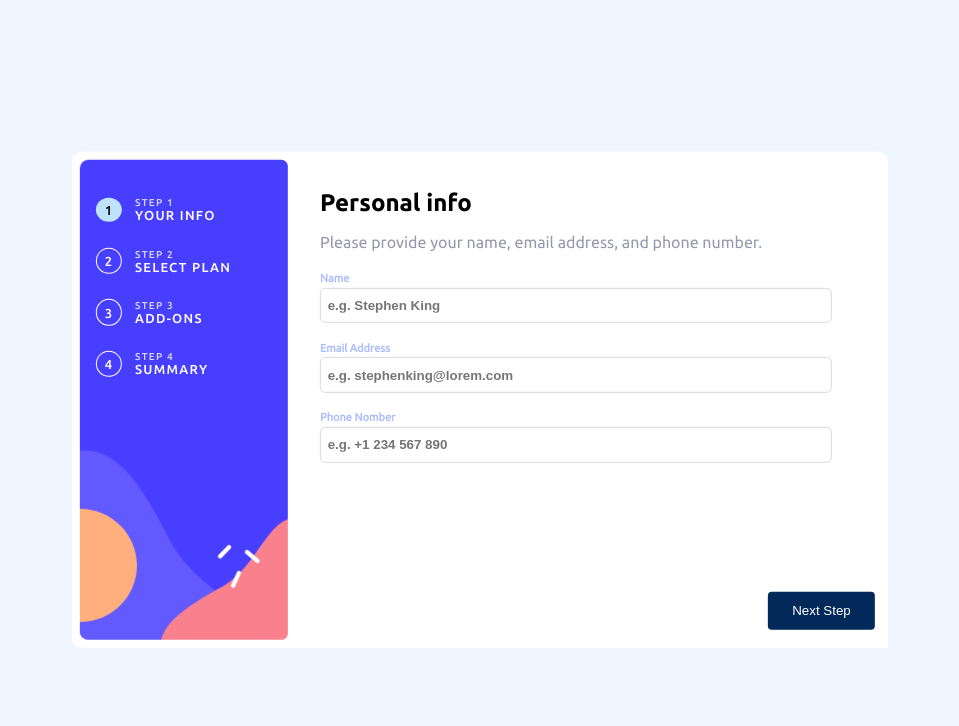
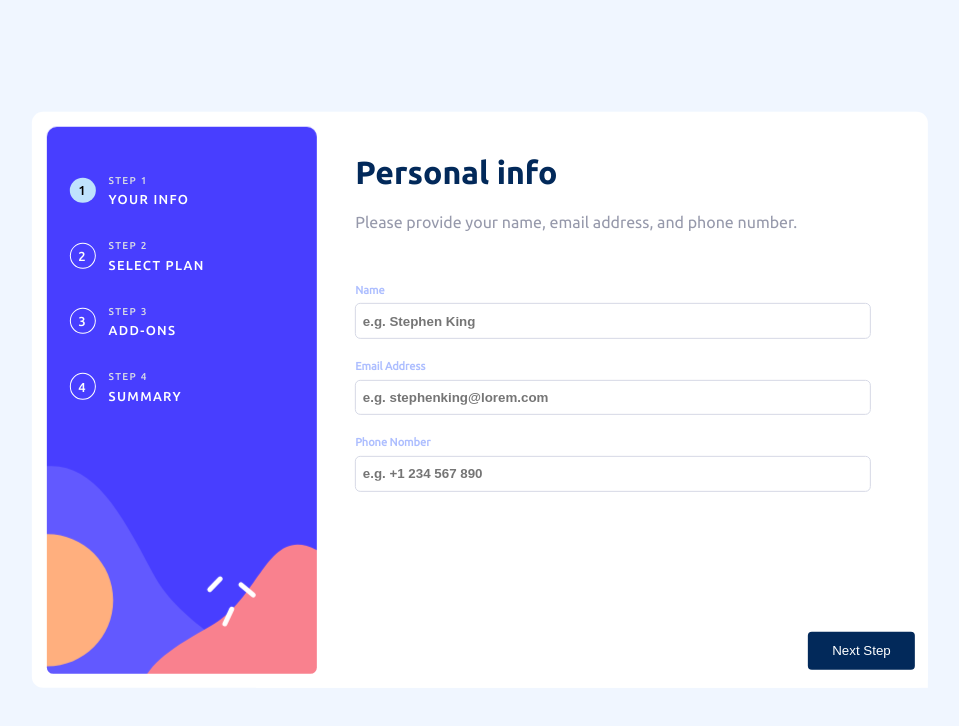
Before and after one commit to winfohouse/frontendmentor-io, a plain HTML site: page multi-step-form-main/index.html in a window 1280 px wide. Shown: the whole page, without its empty margins (160-1119 px from the left). Drawn offline with Linux system fonts and the light colour scheme.

Commit message:
Update style.css

```diff
--- a/multi-step-form-main/style.css
+++ b/multi-step-form-main/style.css
@@ -44,12 +44,14 @@ body {
 }
 
 h1 {
-    font-size: x-large;
+    color: var(--Marine-blue);
+    font-size: xx-large;
     font-family: ubnntu-bold;
 }
 
 p {
     color: var(--Cool-gray);
+    margin-bottom: 3em;
 }
 
 a {
@@ -115,7 +117,7 @@ input {
     font-weight: bold;
     color: var(--Cool-gray);
 
-    margin-block: .2em 1em;
+    margin-block: 0.5em 1.2em;
     padding: .7em .5em;
 
     border: var(--Light-gray) solid 1px;
@@ -398,8 +400,8 @@ div.button button[back] {
         transform: translate(-50%, -50%);
         padding: .51em;
         background-color: var(--White);
-        width: 50em;
-        height: 30em;
+        width: 55em;
+        height: 35em;
         display: flex;
         place-content: center;
         justify-content: flex-start;
@@ -407,8 +409,10 @@ div.button button[back] {
     }
 
     nav {
-        min-width: 13em;
-        min-height: 27em;
+        padding: 0.45em;
+        margin: 0.4em;
+        min-width: 16em;
+        min-height: 31em;
         background: url(./assets/images/bg-sidebar-desktop.svg);
         background-repeat: no-repeat;
         background-size: cover;
@@ -438,6 +442,7 @@ div.button button[back] {
         display: flex;
         flex-direction: column;
         align-items: start;
+        line-height: 1.5em;
     }
 
     nav ul li {
@@ -451,7 +456,7 @@ div.button button[back] {
         color: var(--Light-gray);
     }
 
-    main{
+    main {
         width: 100%;
         overflow-y: scroll;
     }
@@ -462,19 +467,22 @@ div.button button[back] {
         justify-content: space-between;
         align-items: flex-end;
     }
+
     div.button button {
-    position: relative;
+        position: relative;
     }
+
     div.button button[next] {
         margin-inline: auto 0;
     }
+
     div[step] {
         background-color: var(--White);
         margin: 0;
         margin-bottom: 6em;
     }
 
-    .total .SEprice{
+    .total .SEprice {
         font-size: larger;
         color: var(--Purplish-blue);
     }
```
